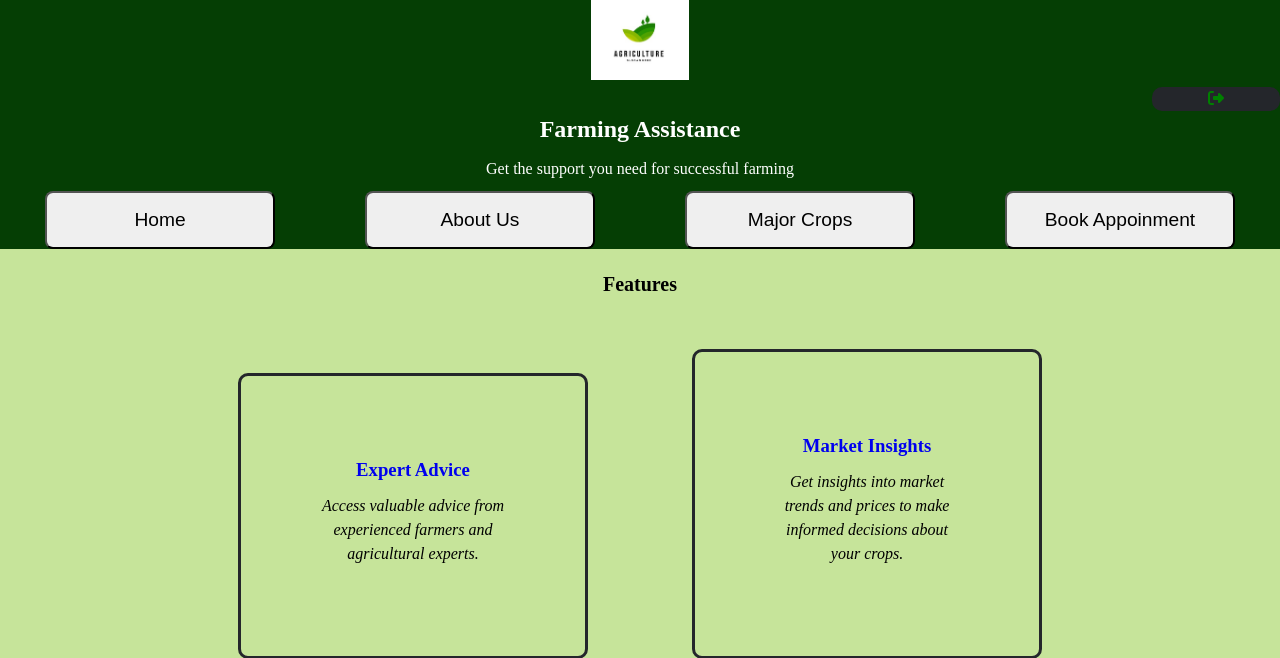
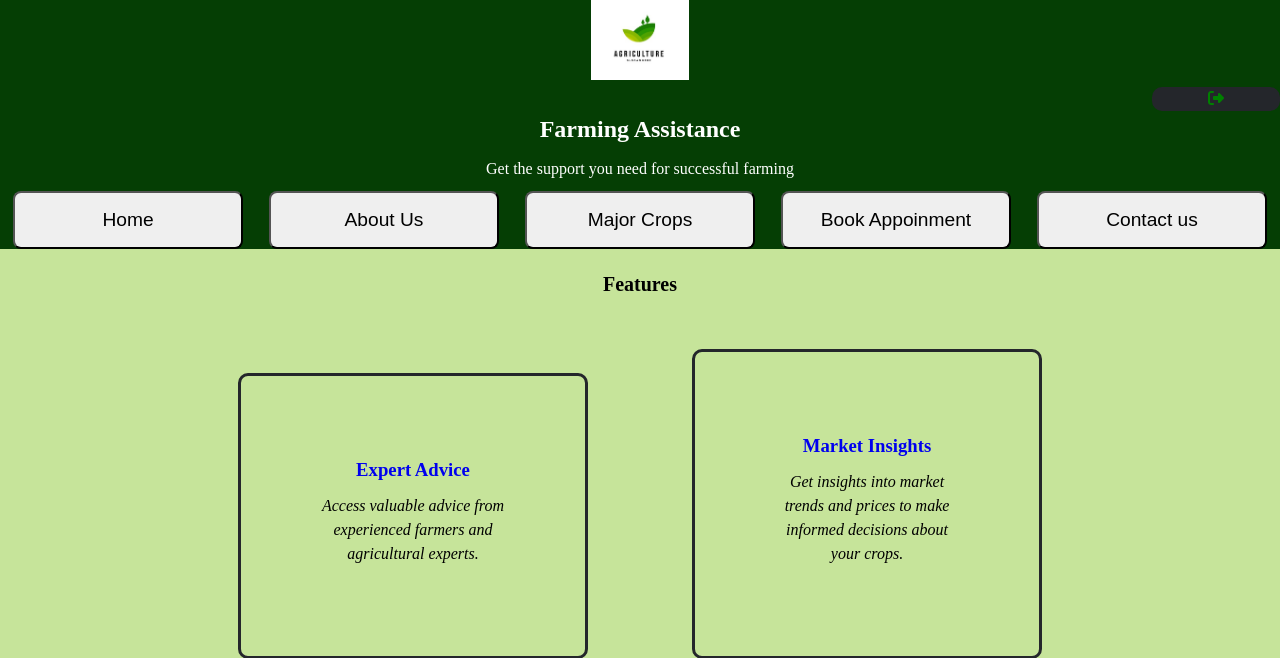
Before and after one commit to Gorakhnath599/Farming-Assistant, a PHP site: page /firstpage.php in a window 1280 px wide. Shown: the top 658 px of the page. Run offline with PHP 8.4, Linux system fonts and the light colour scheme; the visitor is signed in with stand-in values (Sample User, id 1).

Commit message:
again add the button

```diff
--- a/firstpage.php
+++ b/firstpage.php
@@ -37,7 +37,7 @@ if(!isset($_SESSION['username'])) {
       <button><a href="majorcrop.html">Major Crops</a></button>
 
       <button><a href="Appointment_page.php">Book Appoinment</a></button>
-      <!-- <button><a href="contactus.php">Contact us</a></button> -->
+      <button><a href="contactus.php">Contact us</a></button>
 
     </div>
     </button>
```
